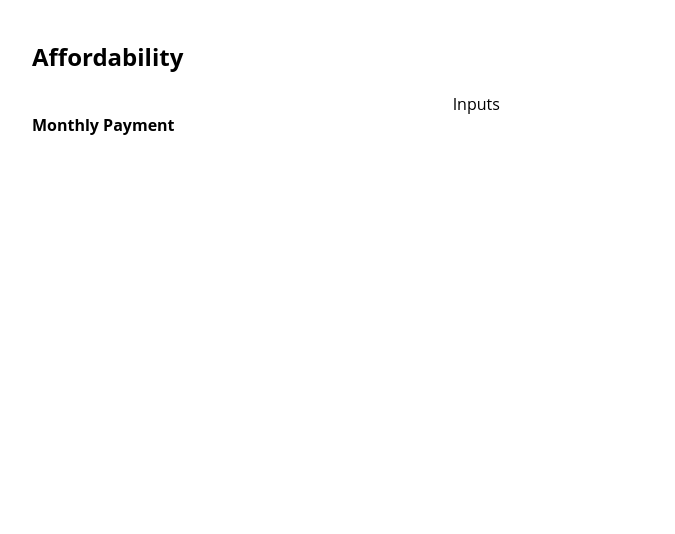
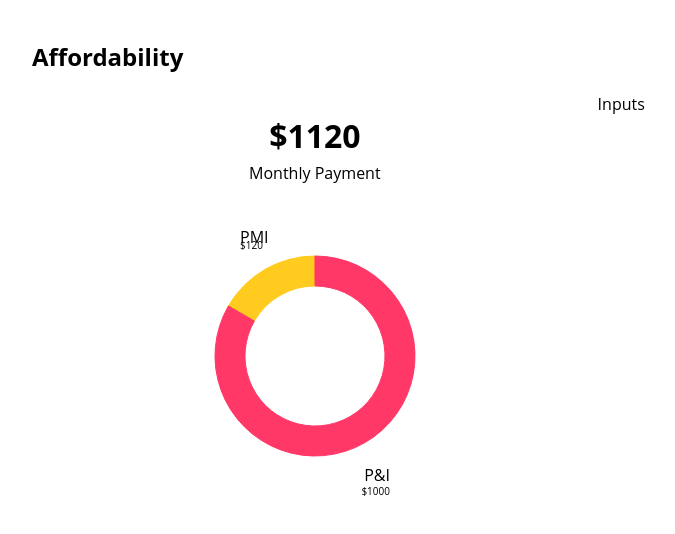
Before and after one commit to PropertySimple/ReactChallene, a React (Create React App) app in the folder mortgage-calculator/: page / in a window 1280 px wide. Shown: the top 534 px of the page, without its empty margins (96-771 px from the left). Built offline with nearby package versions, Linux system fonts and the light colour scheme.

Commit message:
Add RadialChart

```diff
--- a/mortgage-calculator/src/components/Main.js
+++ b/mortgage-calculator/src/components/Main.js
@@ -15,7 +15,7 @@ export default class extends Component {
   render() {
     return (
       <Main>
-        <PieChart />
+        <PieChart principalAndInterest={1000} pmi={120} />
         <Inputs>Inputs</Inputs>
       </Main>
     );
--- a/mortgage-calculator/src/components/PieChart.js
+++ b/mortgage-calculator/src/components/PieChart.js
@@ -1,17 +1,53 @@
 import React, { Component } from 'react';
 import styled from 'styled-components'
+import { RadialChart } from 'react-vis';
 
 const PieChart = styled.div`
   display: flex;
   flex-direction: column;
   flex-grow: 1;
+  text-align: center;
+  align-items: center;
+`;
+
+const MonthlyPayment = styled.h1`
+  margin-bottom: 0;
+`;
+
+const Title = styled.h4`
+  margin-top: 5px;
+  font-weight: normal;
 `;
 
 export default class extends Component {
   render() {
+    const values = [
+      {
+        angle: 300,
+        label: 'P&I',
+        subLabel: `$${this.props.principalAndInterest}`,
+        color:'#ff3867'},
+      {
+        angle: 60,
+        label: 'PMI',
+        subLabel: `$${this.props.pmi}`,
+        color:'#ffcb1f'
+      }
+    ];
+
     return (
       <PieChart>
-        <h4>Monthly Payment</h4>
+        <MonthlyPayment>${this.props.principalAndInterest + this.props.pmi}</MonthlyPayment>
+        <Title>Monthly Payment</Title>
+        <RadialChart
+          data={values}
+          colorType="literal"
+          showLabels={true}
+          labelsRadiusMultiplier={1.5}
+          innerRadius={70}
+          radius={100}
+          width={360}
+          height={300} />
       </PieChart>
     );
   }
```
